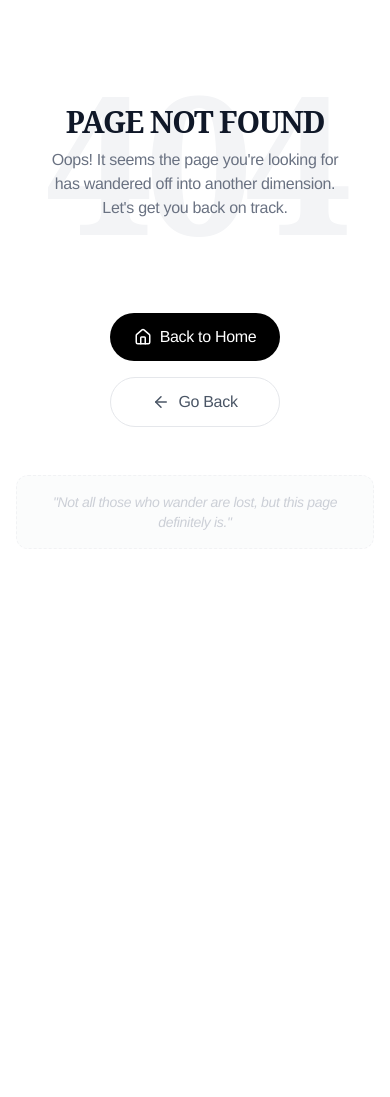
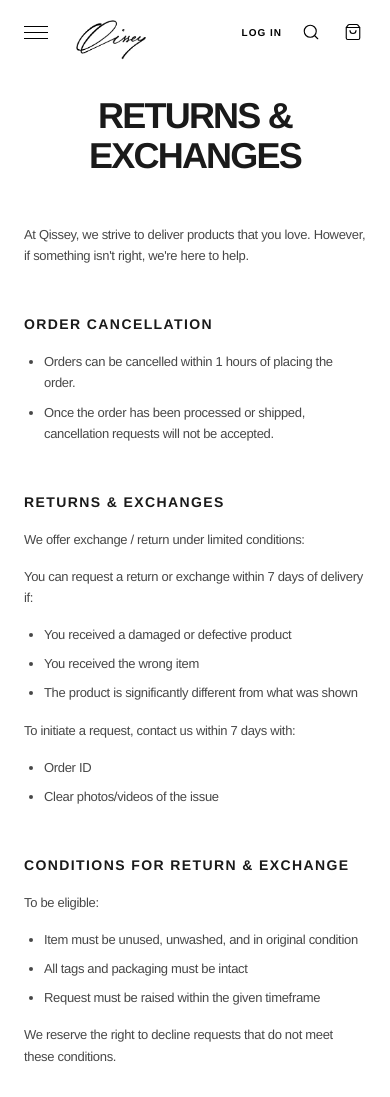
Before and after one commit to MitSonani/qissey-ecommerce, a React (Vite) app: page /return-policy in a window 390 px wide. Shown: the top 1097 px of the page. Before the commit the page ends 844 px from the top, so only its background shows below. Built offline with nearby package versions, Linux system fonts and the light colour scheme; no server answers.

Commit message:
feat: add Return Policy page and update footer navigation and social media links.

```diff
--- a/src/app/App.jsx
+++ b/src/app/App.jsx
@@ -16,6 +16,7 @@ const NotFound = lazy(() => import('../pages/NotFound'));
 const Contact = lazy(() => import('../pages/Contact'));
 const ShippingPolicy = lazy(() => import('../pages/ShippingPolicy'));
 const PaymentPolicy = lazy(() => import('../pages/PaymentPolicy'));
+const ReturnPolicy = lazy(() => import('../pages/ReturnPolicy'));
 
 import Navbar from '../layouts/Navbar';
 import Footer from '../layouts/Footer';
@@ -76,6 +77,7 @@ function App() {
               <Route path="/contact" element={<MainLayout><Contact /></MainLayout>} />
               <Route path="/shipping-policy" element={<MainLayout><ShippingPolicy /></MainLayout>} />
               <Route path="/payment-policy" element={<MainLayout><PaymentPolicy /></MainLayout>} />
+              <Route path="/return-policy" element={<MainLayout><ReturnPolicy /></MainLayout>} />
               <Route path="/auth" element={<Auth />} />
               <Route element={<ProtectedRoute />}>
                 <Route path="/account" element={<MainLayout><Account /></MainLayout>} />
--- a/src/layouts/Footer.jsx
+++ b/src/layouts/Footer.jsx
@@ -8,15 +8,14 @@ const FOOTER_LINKS = [
             { label: "Shipping Policy", path: "/shipping-policy" },
             { label: "Payment and Invoices", path: "/payment-policy" },
             { label: "My Purchases", path: "/account?tab=purchases" },
-            { label: "Exchanges, Returns and Refunds", path: "/" },
+            { label: "Exchanges, Returns and Refunds", path: "/return-policy" },
         ]
     },
     {
         title: "Follow us",
         links: [
-            { label: "Instagram", href: "#" },
-            { label: "Facebook", href: "#" },
-            { label: "Pinterest", href: "#" },
+            { label: "Instagram", href: "https://www.instagram.com/qissey.shop/", },
+            { label: "Facebook", href: "https://www.facebook.com/people/Qissey/61586697613049", },
         ]
     },
     {
--- /dev/null
+++ b/src/pages/ReturnPolicy.jsx
@@ -0,0 +1,145 @@
+import React, { useEffect } from 'react';
+import { Link } from 'react-router-dom';
+
+export default function ReturnPolicy() {
+    useEffect(() => {
+        window.scrollTo(0, 0);
+    }, []);
+
+    return (
+        <div className="min-h-screen bg-white text-[#1A1A1A] font-sans pt-24 md:pt-32 pb-20 px-6 md:px-12 lg:px-24">
+            <div className="max-w-4xl mx-auto">
+                <div className="text-center mb-12 md:mb-16">
+                    <p className="text-4xl md:text-5xl font-black uppercase tracking-tighter mb-4">Returns & Exchanges</p>
+
+                </div>
+
+                <div className="space-y-12">
+                    <section>
+                        <div className="text-[13px] opacity-80 space-y-4 leading-relaxed font-medium">
+                            <p>
+                                At Qissey, we strive to deliver products that you love. However, if something isn't right, we're here to help.
+                            </p>
+                        </div>
+                    </section>
+
+                    <section>
+                        <p className="text-[14px] uppercase font-bold tracking-[0.1em] mb-4">Order Cancellation</p>
+                        <div className="text-[13px] opacity-80 space-y-4 leading-relaxed font-medium">
+                            <ul className="list-disc pl-5 space-y-2">
+                                <li>Orders can be cancelled within 1 hours of placing the order.</li>
+                                <li>Once the order has been processed or shipped, cancellation requests will not be accepted.</li>
+                            </ul>
+                        </div>
+                    </section>
+
+                    <section>
+                        <p className="text-[14px] uppercase font-bold tracking-[0.1em] mb-4">Returns & Exchanges</p>
+                        <div className="text-[13px] opacity-80 space-y-4 leading-relaxed font-medium">
+                            <p>We offer exchange / return under limited conditions:</p>
+                            <p>You can request a return or exchange within 7 days of delivery if:</p>
+                            <ul className="list-disc pl-5 space-y-2">
+                                <li>You received a damaged or defective product</li>
+                                <li>You received the wrong item</li>
+                                <li>The product is significantly different from what was shown</li>
+                            </ul>
+                            <p className="mt-4"> To initiate a request, contact us within 7 days with:</p>
+                            <ul className="list-disc pl-5 space-y-2">
+                                <li>Order ID</li>
+                                <li>Clear photos/videos of the issue</li>
+                            </ul>
+                        </div>
+                    </section>
+
+                    <section>
+                        <p className="text-[14px] uppercase font-bold tracking-[0.1em] mb-4">Conditions for Return & Exchange</p>
+                        <div className="text-[13px] opacity-80 space-y-4 leading-relaxed font-medium">
+                            <p>To be eligible:</p>
+                            <ul className="list-disc pl-5 space-y-2">
+                                <li>Item must be unused, unwashed, and in original condition</li>
+                                <li>All tags and packaging must be intact</li>
+                                <li>Request must be raised within the given timeframe</li>
+                            </ul>
+                            <p className="mt-4">We reserve the right to decline requests that do not meet these conditions.</p>
+                        </div>
+                    </section>
+
+                    <section>
+                        <p className="text-[14px] uppercase font-bold tracking-[0.1em] mb-4">Non-Returnable Items</p>
+                        <div className="text-[13px] opacity-80 space-y-4 leading-relaxed font-medium">
+                            <ul className="list-disc pl-5 space-y-2">
+                                <li>Items purchased on sale or discount (unless defective)</li>
+                                <li>Custom-made or personalized products</li>
+                                <li>Products damaged due to misuse or improper handling</li>
+                            </ul>
+                        </div>
+                    </section>
+
+                    <section>
+                        <p className="text-[14px] uppercase font-bold tracking-[0.1em] mb-4">Custom Orders Policy</p>
+                        <div className="text-[13px] opacity-80 space-y-4 leading-relaxed font-medium">
+                            <p>All custom-made products are created specifically for you. Therefore:</p>
+                            <ul className="list-disc pl-5 space-y-2">
+                                <li>No return, exchange, or cancellation is allowed</li>
+                                <li>Customers must ensure accurate measurements and details</li>
+                                <li>Slight variations in color, texture, or finish may occur</li>
+                            </ul>
+                        </div>
+                    </section>
+
+                    <section>
+                        <p className="text-[14px] uppercase font-bold tracking-[0.1em] mb-4">Refund Policy</p>
+                        <div className="text-[13px] opacity-80 space-y-4 leading-relaxed font-medium">
+                            <ul className="list-disc pl-5 space-y-2">
+                                <li>Once your return is approved and inspected, refunds will be processed within 3–5 business days</li>
+                                <li>Refunds will be credited to your original payment method</li>
+                                <li>For COD orders, refund will be issued via bank transfer or UPI</li>
+                            </ul>
+                        </div>
+                    </section>
+
+                    <section>
+                        <p className="text-[14px] uppercase font-bold tracking-[0.1em] mb-4">Failed Deliveries</p>
+                        <div className="text-[13px] opacity-80 space-y-4 leading-relaxed font-medium">
+                            <p>If delivery fails due to:</p>
+                            <ul className="list-disc pl-5 space-y-2">
+                                <li>Incorrect address</li>
+                                <li>Customer unavailable</li>
+                            </ul>
+                            <p className="mt-4">Re-shipping charges may apply.</p>
+                        </div>
+                    </section>
+
+                    <section>
+                        <p className="text-[14px] uppercase font-bold tracking-[0.1em] mb-4">Important Notes</p>
+                        <div className="text-[13px] opacity-80 space-y-4 leading-relaxed font-medium">
+                            <ul className="list-disc pl-5 space-y-2">
+                                <li>We are not responsible for delays caused by courier partners or unforeseen circumstances</li>
+                                <li>By placing an order, you agree to our policies and terms governed under Indian laws</li>
+                            </ul>
+                        </div>
+                    </section>
+
+                    <section>
+                        <p className="text-[14px] uppercase font-bold tracking-[0.1em] mb-4">Need Help?</p>
+                        <div className="text-[13px] opacity-80 space-y-4 leading-relaxed font-medium">
+                            <ul className="space-y-2 mt-2">
+                                <li>📧 Email: <a href="mailto:support@qissey.com" className="hover:text-black hover:underline transition-all">support@qissey.com</a></li>
+                                <li>📞 Phone: <a href="tel:+917862930732" className="hover:text-black hover:underline transition-all">+91 78629 30732</a></li>
+                            </ul>
+                        </div>
+                    </section>
+                </div>
+
+                <div className='mt-16'>
+                    <Link
+                        to="/contact"
+                        className="inline-block px-8 bg-black text-white py-4 text-[10px] uppercase font-bold tracking-widest hover:bg-[#1A1A1A] transition-colors flex justify-center items-center gap-3 rounded-sm"
+                    >
+                        Contact Us
+                    </Link>
+                </div>
+            </div>
+        </div>
+    );
+}
```
